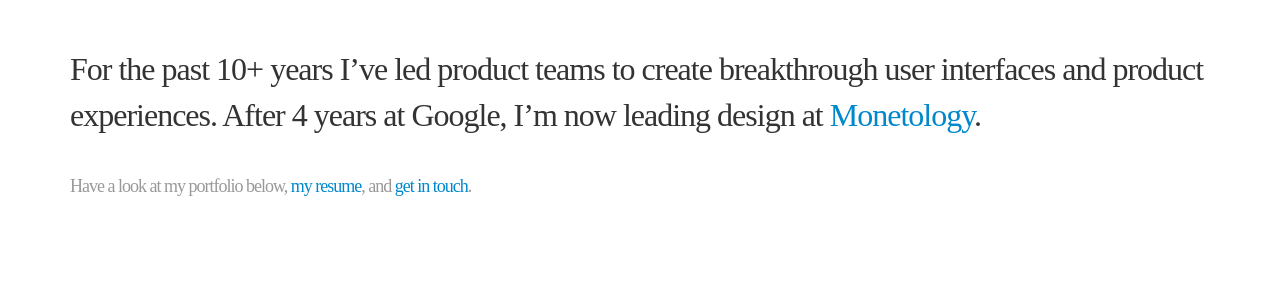
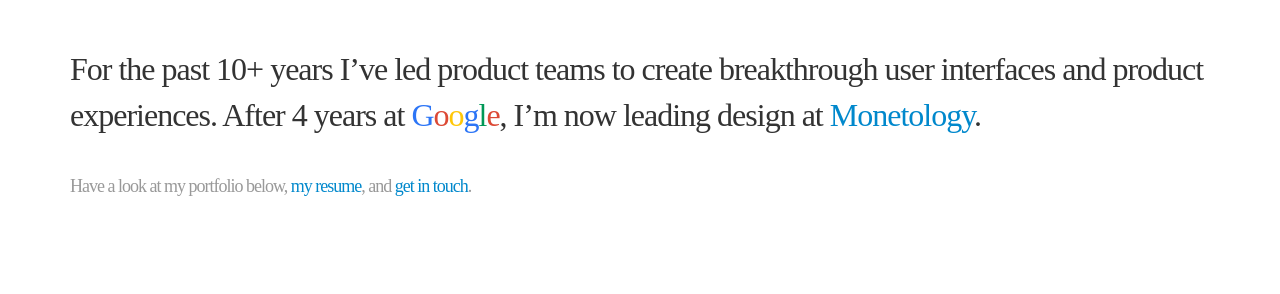
Before and after one commit to joshteague/joshteague.github.io, a Jekyll site: the page built from index.html, in a window 1280 px wide. Shown: the part 126-420 px from the top of the page. Built offline with Jekyll 4.4.1, drawn with Linux system fonts in a browser that asks for light colours; some web fonts are replaced; Markdown is read by kramdown in place of the engine named in the settings.

Commit message:
google colors in bio

```diff
--- a/css/screen.css
+++ b/css/screen.css
@@ -123,6 +123,26 @@
 }
 
 /* line 61, ../_sass/screen.scss */
+.g {
+  color: #2C75F6;
+}
+
+/* line 64, ../_sass/screen.scss */
+.o1 {
+  color: #DC4935;
+}
+
+/* line 67, ../_sass/screen.scss */
+.o2 {
+  color: #FFC708;
+}
+
+/* line 70, ../_sass/screen.scss */
+.l {
+  color: #009857;
+}
+
+/* line 74, ../_sass/screen.scss */
 .text-muted, .desc {
   font-size: 18px;
   font-weight: 300;
@@ -130,21 +150,21 @@
   line-height: 1.4em;
 }
 
-/* line 68, ../_sass/screen.scss */
+/* line 81, ../_sass/screen.scss */
 .desc {
   margin-top: 18px;
 }
 
-/* line 72, ../_sass/screen.scss */
+/* line 85, ../_sass/screen.scss */
 .mt {
   margin-top: 95px;
 }
 
-/* line 76, ../_sass/screen.scss */
+/* line 89, ../_sass/screen.scss */
 .fullstory {
   background-color: #1DAFEC;
 }
-/* line 79, ../_sass/screen.scss */
+/* line 92, ../_sass/screen.scss */
 .fullstory .logo {
   background-image: url("/assets/fullstorylogo.png");
   background-repeat: no-repeat;
@@ -153,7 +173,7 @@
   margin-bottom: 35px;
   margin-top: 140px;
 }
-/* line 88, ../_sass/screen.scss */
+/* line 101, ../_sass/screen.scss */
 .fullstory a {
   color: #fff;
   font-weight: 600;
@@ -162,7 +182,7 @@
   font-size: 12px;
   padding-right: 14px;
 }
-/* line 96, ../_sass/screen.scss */
+/* line 109, ../_sass/screen.scss */
 .fullstory a:after {
   position: absolute;
   top: 50%;
--- a/index.html
+++ b/index.html
@@ -10,7 +10,7 @@
     		<div class="col-md-8"><h1>Hi, I'm Josh.</h1></div>
     		<div class="col-md-4"><button class="btn btn-default pull-right">contact</button></div>
     	</div>
-        <div class="bio">For the past 10+ years I’ve led product teams to create breakthrough user interfaces and product experiences. After 4 years at Google, I’m now leading design at <a href="http://www.monetology.com/">Monetology</a>.
+        <div class="bio">For the past 10+ years I’ve led product teams to create breakthrough user interfaces and product experiences. After 4 years at <span class="g">G</span><span class="o1">o</span><span class="o2">o</span><span class="g">g</span><span class="l">l</span><span class="o1">e</span>, I’m now leading design at <a href="http://www.monetology.com/">Monetology</a>.
         <p class="text-muted">Have a look at my portfolio below, <a href="#">my resume</a>, and <a href="mailto:joshteague@gmail.com">get in touch</a>.</div>
         </div>
     </div>
```
Also changed, not shown: _sass/screen.scss (+13 -0 lines).
